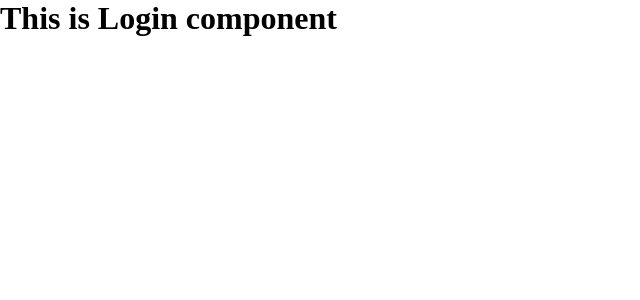
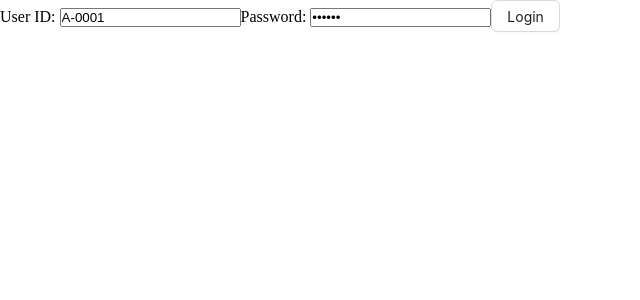
Before and after one commit to mukarrom21/PHUM-Client, a React (Vite) app: page /login in a window 1280 px wide. Shown: the top 300 px of the page, without its empty margins (0-640 px from the left). Built offline with nearby package versions, Linux system fonts and the light colour scheme.

Commit message:
auth api added and login, logout reducer added in authSlice

```diff
--- a/src/pages/Login.tsx
+++ b/src/pages/Login.tsx
@@ -1,8 +1,40 @@
+import { Button } from "antd";
+import { useForm } from "react-hook-form";
+import { useLoginMutation } from "../redux/features/auth/authApi";
+
 const Login = () => {
+  const { handleSubmit, register } = useForm({
+    // default value
+    defaultValues: {
+      id: "A-0001",
+      password: "123456",
+    },
+  });
+
+  // call useLogin mutation
+  const [login, { data, error }] = useLoginMutation();
+
+  console.log(data);
+  console.log(error);
+
+  const onSubmit = (data) => {
+    // console.log(data);
+    const userInfo = {
+      id: data.id,
+      password: data.password,
+    };
+    login(userInfo);
+  };
   return (
-    <div>
-      <h1>This is Login component</h1>
-    </div>
+    <form onSubmit={handleSubmit(onSubmit)}>
+      <div className="">
+        <label htmlFor="id">User ID: </label>
+        <input type="text" id="id" {...register("id")} />
+        <label htmlFor="password">Password: </label>
+        <input type="password" id="password" {...register("password")} />
+        <Button htmlType="submit">Login</Button>
+      </div>
+    </form>
   );
 };
 
--- a/src/redux/api/baseApi.ts
+++ b/src/redux/api/baseApi.ts
@@ -1,9 +1,12 @@
 import { createApi, fetchBaseQuery } from "@reduxjs/toolkit/query/react";
 
 const baseApi = createApi({
-  reducerPath: "baseApi",
-  baseQuery: fetchBaseQuery({ baseUrl: "http://localhost:5000/api/v1" }),
-  endpoints: () => ({}),
+  reducerPath: "baseApi", // the name of the generated slice
+  baseQuery: fetchBaseQuery({
+    baseUrl: "http://localhost:5000/api/v1", // the base URL of the API
+    credentials: "include", // send cookies with requests to the server
+  }),
+  endpoints: () => ({}), // the endpoints of the API
 });
 
 export default baseApi;
--- a/src/redux/features/store.ts
+++ b/src/redux/features/store.ts
@@ -2,11 +2,19 @@ import { configureStore } from "@reduxjs/toolkit";
 
 // authReducer import
 import authReducer from "./auth/authSlice";
+import baseApi from "../api/baseApi";
 
 export const store = configureStore({
   reducer: {
+    // Add the baseApi reducer to the store
+    [baseApi.reducerPath]: baseApi.reducer,
+    // Add the generated reducer as a specific top-level slice
     auth: authReducer,
   },
+
+  // add the api middleware to the store
+  middleware: (getDefaultMiddleware) =>
+    getDefaultMiddleware().concat(baseApi.middleware),
 });
 
 // Infer the `RootState` and `AppDispatch` types from the store itself
```
